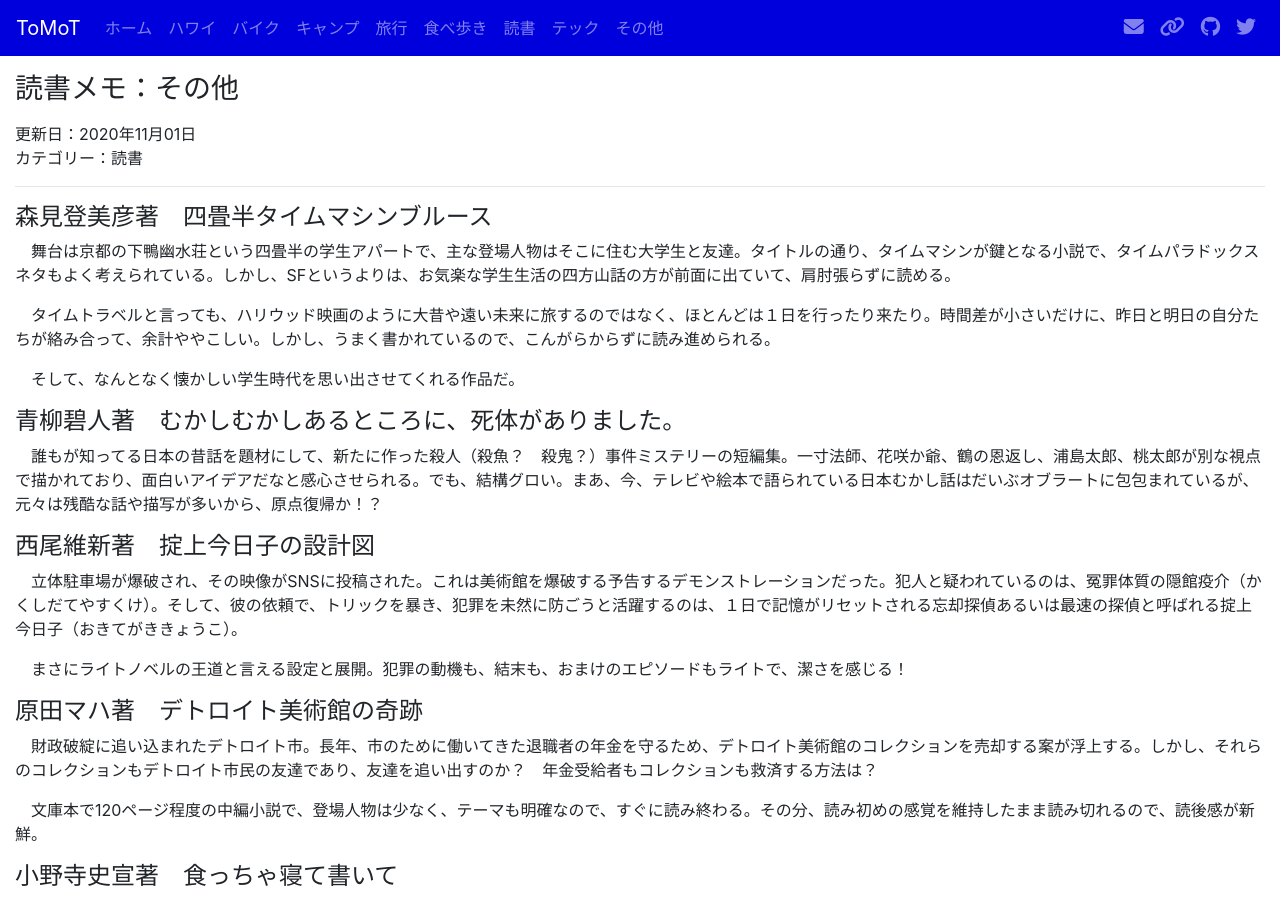
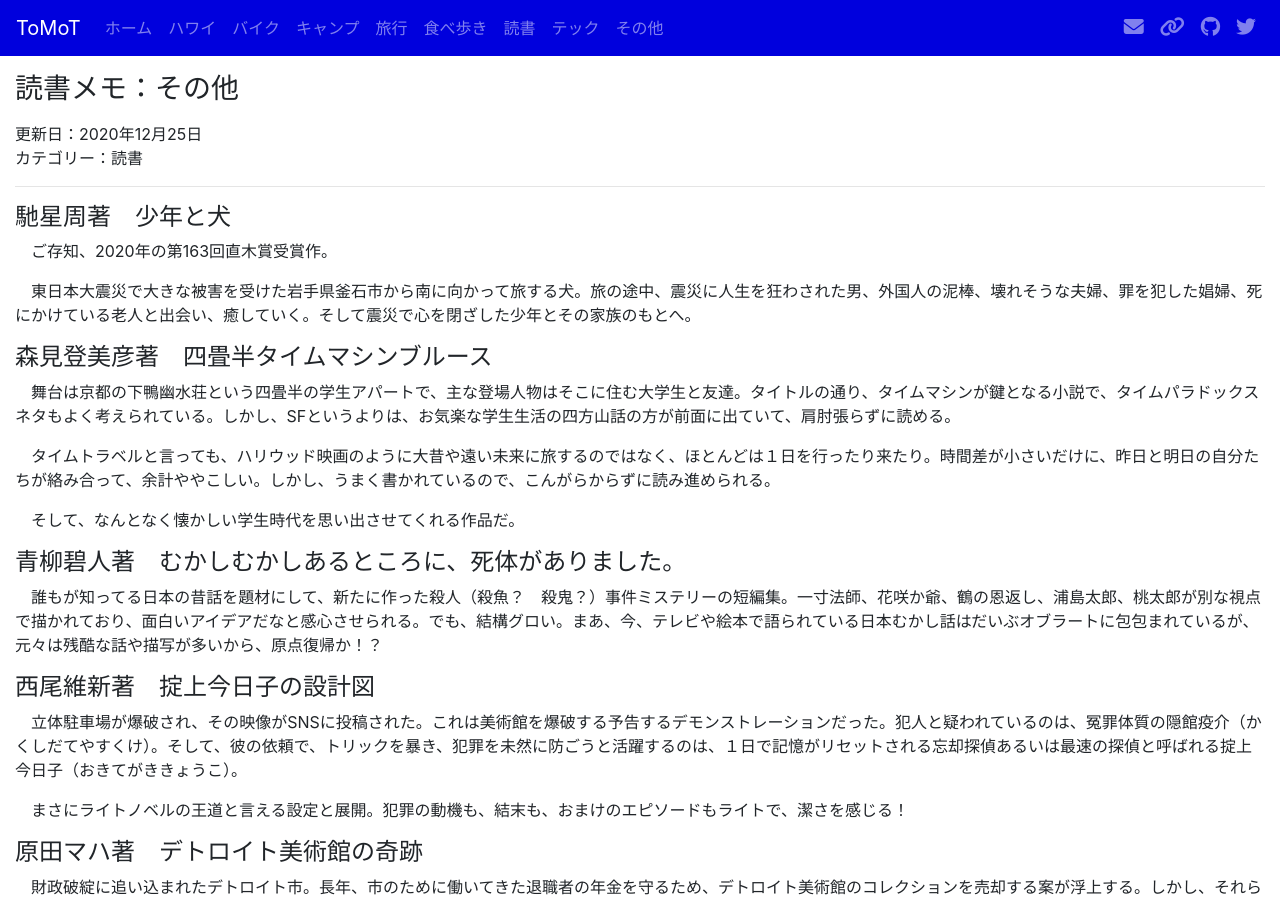
Before and after one commit to tomot/tomot.github.io, a Jekyll site: the page built from pages/book-etc.md, in a window 1280 px wide and 900 px high. Built offline with Jekyll 4.4.1, drawn with Linux system fonts in a browser that asks for light colours; nearby versions of some CDN libraries.

Commit message:
add a book by Hoshi

```diff
--- a/pages/book-etc.md
+++ b/pages/book-etc.md
@@ -1,9 +1,15 @@
 ---
 layout: page
 title: 読書メモ：その他
-date: 2020-11-01
+date: 2020-12-25
 categories: 読書
 ---
+#### 馳星周著　少年と犬
+
+　ご存知、2020年の第163回直木賞受賞作。
+
+　東日本大震災で大きな被害を受けた岩手県釜石市から南に向かって旅する犬。旅の途中、震災に人生を狂わされた男、外国人の泥棒、壊れそうな夫婦、罪を犯した娼婦、死にかけている老人と出会い、癒していく。そして震災で心を閉ざした少年とその家族のもとへ。
+
 #### 森見登美彦著　四畳半タイムマシンブルース
 
 　舞台は京都の下鴨幽水荘という四畳半の学生アパートで、主な登場人物はそこに住む大学生と友達。タイトルの通り、タイムマシンが鍵となる小説で、タイムパラドックスネタもよく考えられている。しかし、SFというよりは、お気楽な学生生活の四方山話の方が前面に出ていて、肩肘張らずに読める。
```
Also changed, not shown: book.md (+1 -1 lines), index.md (+2 -2 lines).
